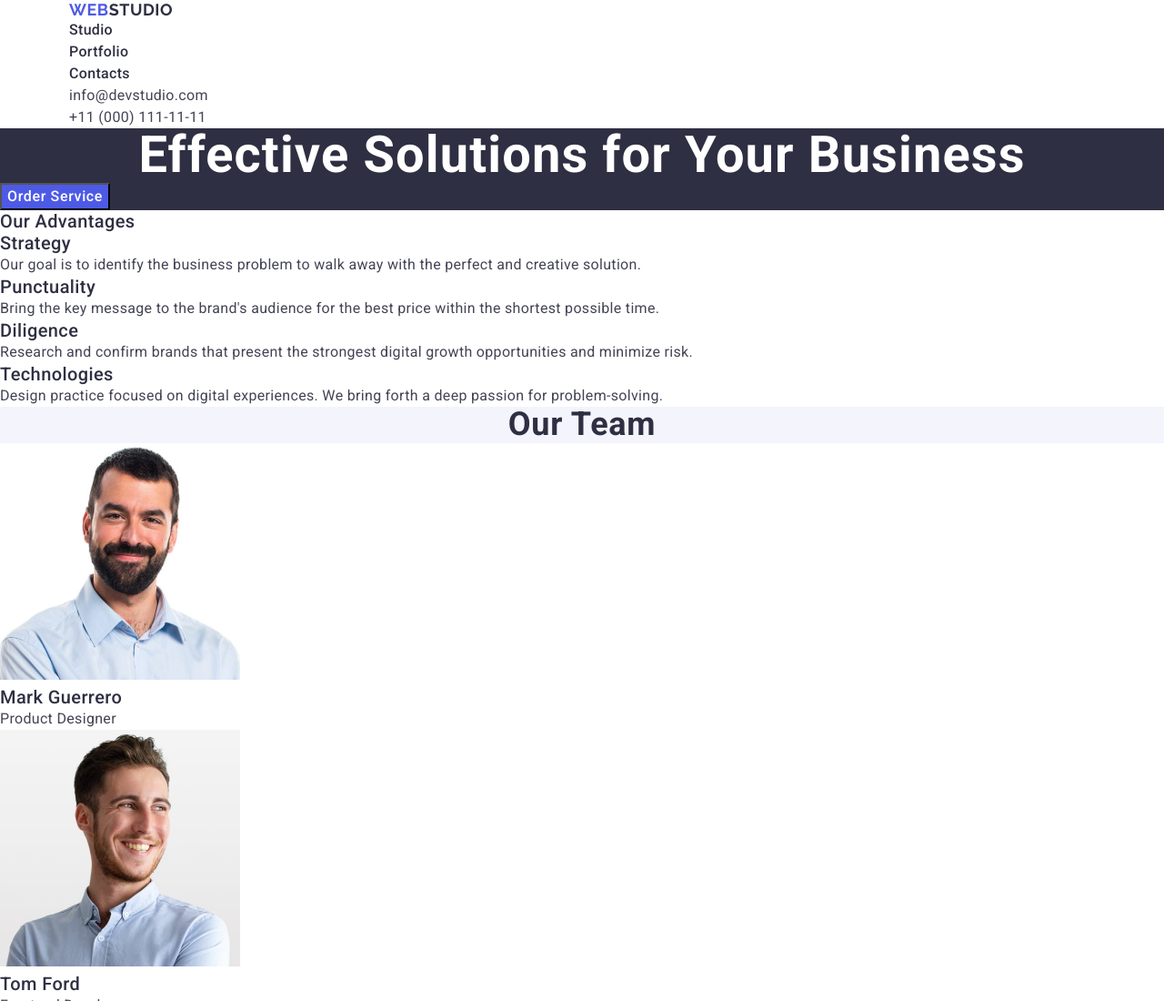
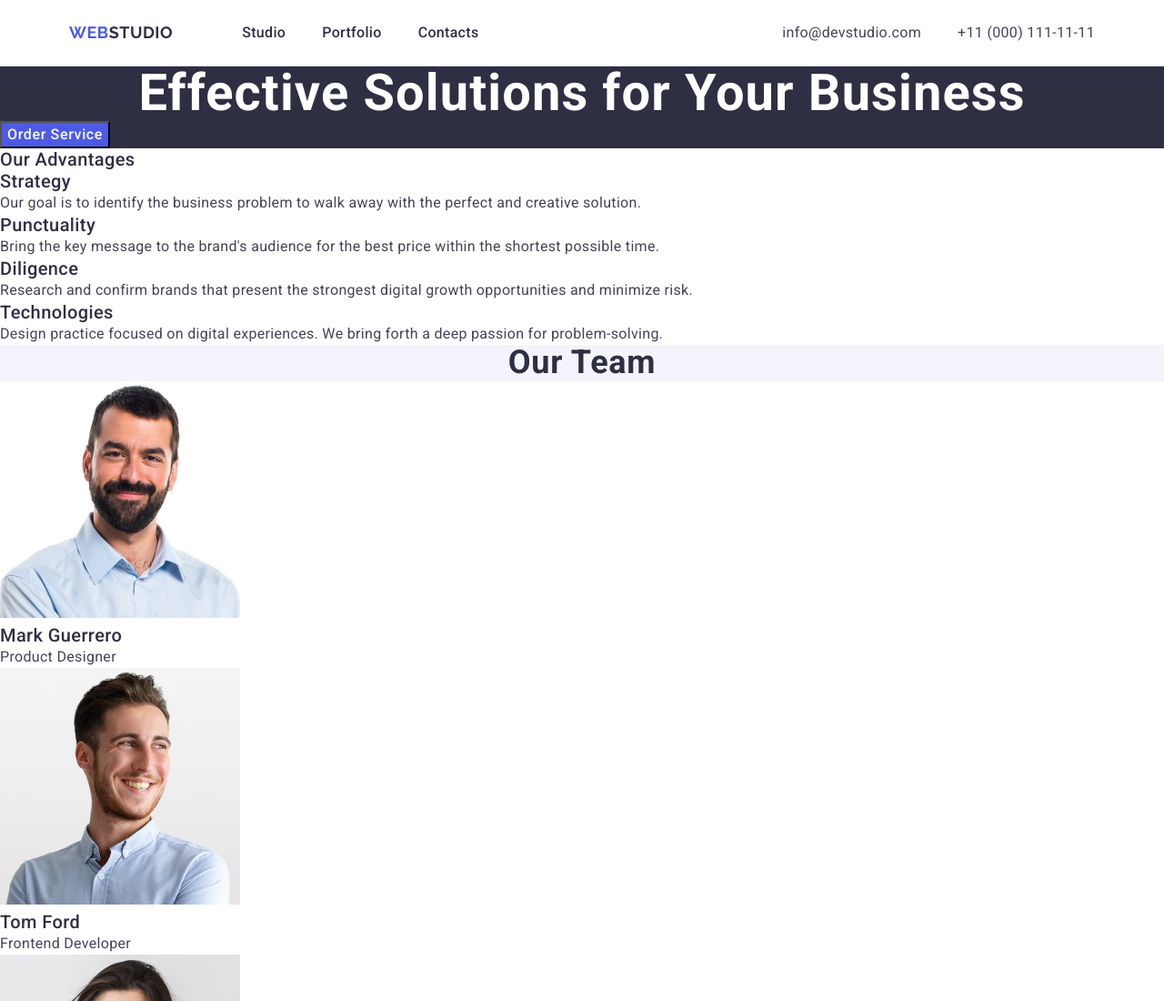
Before and after one commit to Nejdan4k/goit-markup-hw-03, a plain HTML site: page index.html in a window 1280 px wide. Shown: the top 1100 px of the page at 91% size. Drawn offline with nearby package versions, Linux system fonts and the light colour scheme.

Commit message:
fin header

```diff
--- a/css/styles.css
+++ b/css/styles.css
@@ -33,10 +33,22 @@ a {
   padding: 0 15px;
   margin: 0 auto;
 }
+
 /* header*/
+
 .page-header {
+  border-bottom: 1px solid #e7e9fc;
+}
+.header-container{
+  display: flex;
+  align-items: center;
+}
+.header-nav{
+  display: flex;
+  align-items: center;
+}
 
-}
+
 
 .logo {
     font-family: 'Raleway', sans-serif;
@@ -47,7 +59,10 @@ a {
     text-transform: uppercase;
     color: #4d5ae5;
   }
-
+  .header-logo{
+    padding: 24px 0;
+    margin-right: 76px;
+  }
   .header-logo .logo-part {
     color: #2e2f42;
   }
@@ -55,20 +70,38 @@ a {
   .footer-logo .logo-part {
     color: #f4f4fd;
   }
+  .nav-list{
+    display: flex;
+    align-items: center;
+    gap: 40px;
 
+  }
   .nav-link {
     font-weight: 500;
     font-size: 16px;
     line-height: 1.5;
     letter-spacing: 0.02em;
     color: #2e2f42;
+    padding: 24px 0;
+
+  }
+  .contacts-list {
+    display: flex;
+    align-items: center;
+    gap: 40px;
+
+
   }
 
   .contacts {
     font-style: normal;
+    margin-left: auto;
+
   }
 
   .contacts-link {
+    display: block;
+    padding: 24px 0;
     font-size: 16px;
     line-height: 1.5;
     letter-spacing: 0.02em;
@@ -83,7 +116,9 @@ a {
   }
 
   .introduction{
+
     background-color:#2e2f42
+
   }
   .title{
     font-family: "Roboto", sans-serif;
--- a/index.html
+++ b/index.html
@@ -27,7 +27,7 @@
 </head>
 <body>
     <header class="page-header">
-        <div class="container">
+        <div class="container header-container">
           <nav class="header-nav">
             <a class="logo header-logo" href="./index.html"
               >Web<span class="logo-part">Studio</span></a
```
